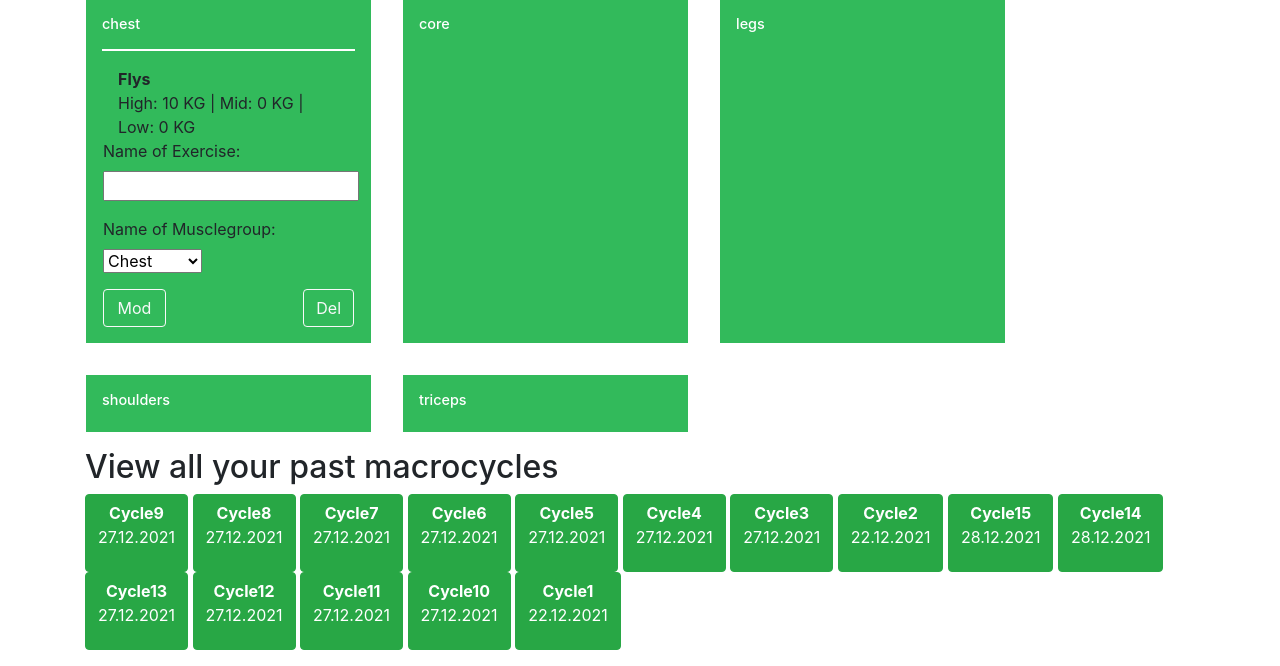
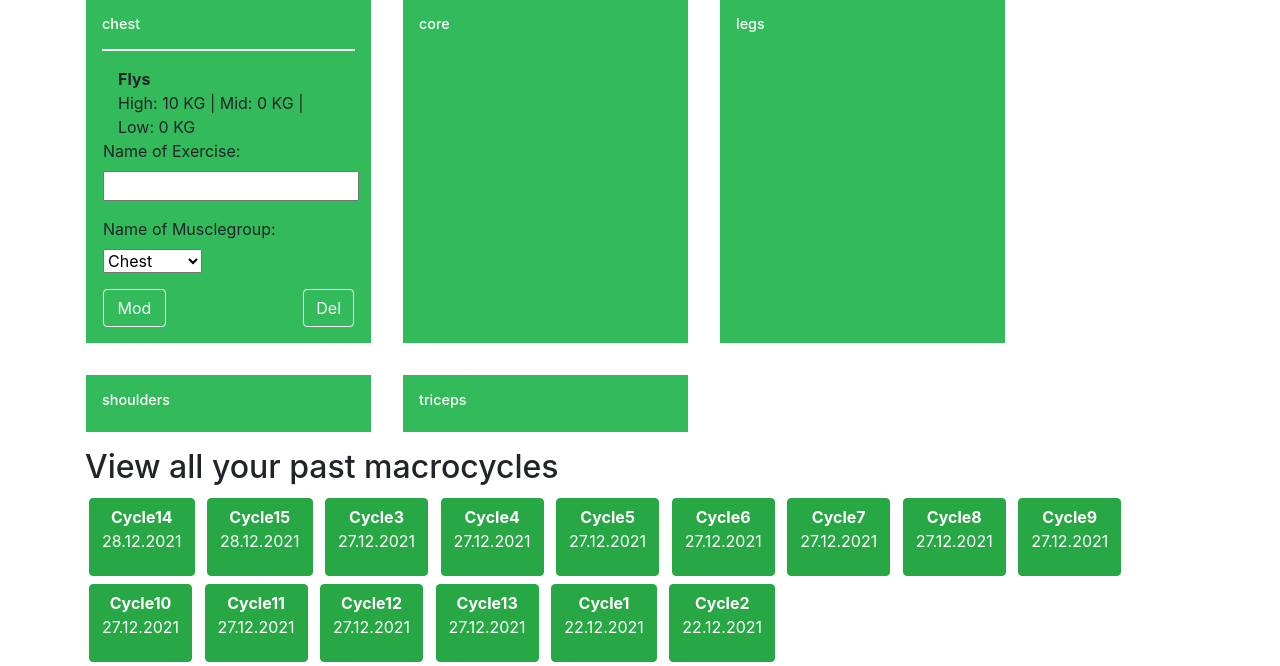
Before and after one commit to alexfuerst93/fitnessapp, a Django app: page /profile/ in a window 1280 px wide. Shown: the part 1252-1918 px from the top of the page. Run offline with Django 3.2, Linux system fonts and the light colour scheme; a user stored in the database is signed in; data comes from the database, SQL or seed files in the repository; both versions use the stored data as it was after the commit; some libraries are stand-ins or nearby versions.

Commit message:
minor bugfix

```diff
--- a/userprofile/templates/userprofile/profile.html
+++ b/userprofile/templates/userprofile/profile.html
@@ -133,7 +133,7 @@
 
 <h2>View all your past macrocycles</h3>
 {% for cycle in cycles %}
-<a href="{% url 'workout' cycle.cycle_name %}" class="btn btn-success">
+<a href="{% url 'workout' cycle.cycle_name %}" class="btn btn-success m-1">
     <p><b>{{ cycle.cycle_name|capfirst }}</b><br>{{ cycle.timestamp|date:"d.m.Y" }}</p>
 </a>
 {% endfor %}
--- a/userprofile/templates/userprofile/workout.html
+++ b/userprofile/templates/userprofile/workout.html
@@ -8,7 +8,6 @@
 
 <div class="row justify-content-center m-0">
 
-<!-- Every day should be a col -->
 {% for entry in workout %}
 <div class="col-5 m-3 p-3 bg-light shadow-sm {% if entry.day_completed %}border border-success{% endif %}">
 
--- a/userprofile/views.py
+++ b/userprofile/views.py
@@ -48,7 +48,7 @@ def profile(request):
     current_cycle = max(all_cycles)
 
     # filters model to only contain unique cycle+timestamp combinations
-    cycles = WorkoutPlan.objects.filter(user_id=request.user).values("cycle_name", "timestamp").order_by("-cycle_name").distinct()
+    cycles = WorkoutPlan.objects.filter(user_id=request.user).values("cycle_name", "timestamp").order_by("-timestamp").distinct()
 
     render_dict = {
         "maxvals" : max_vals, "exercises" : exercises,
```
Also changed, not shown: db.sqlite3.
